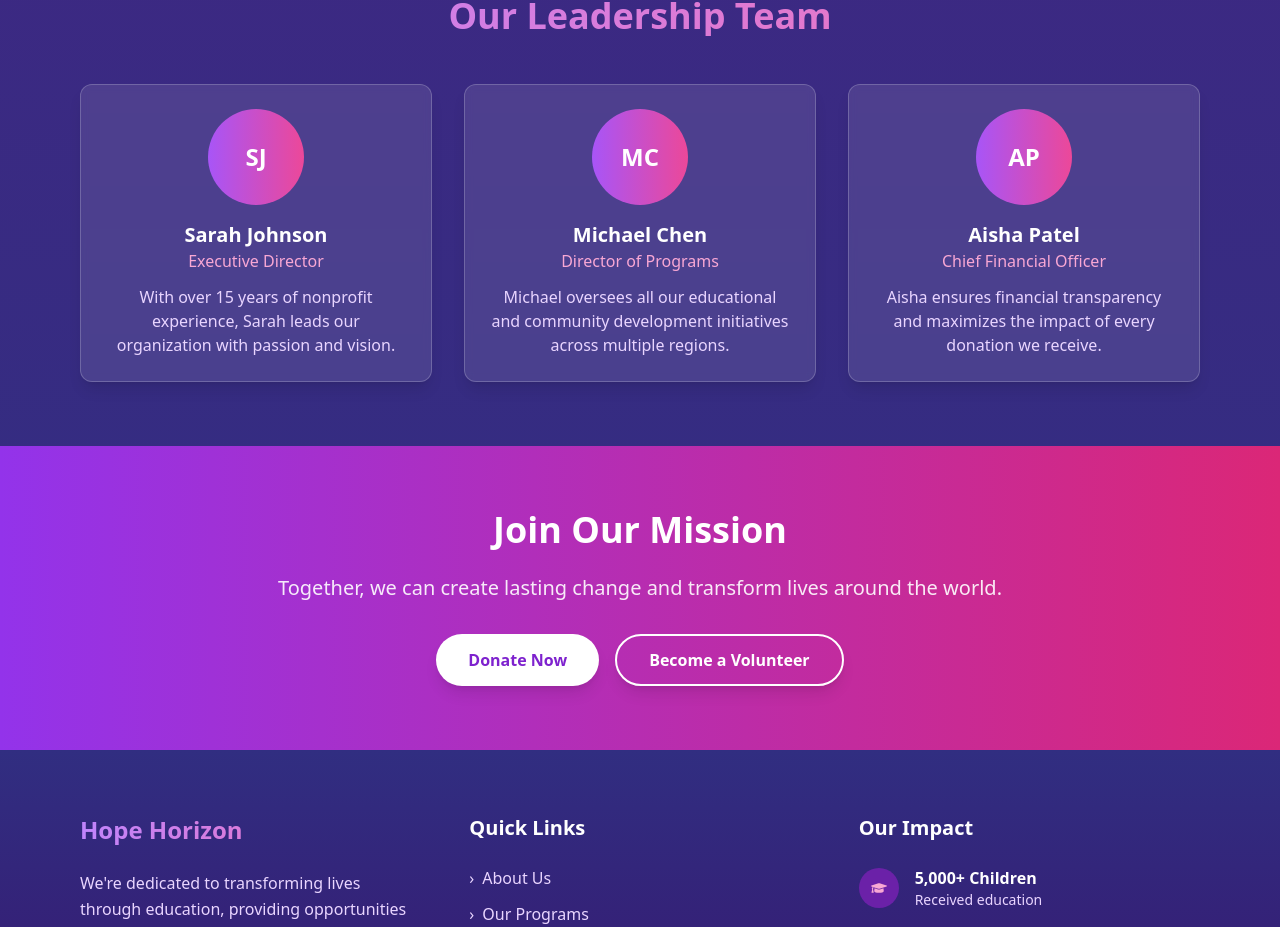
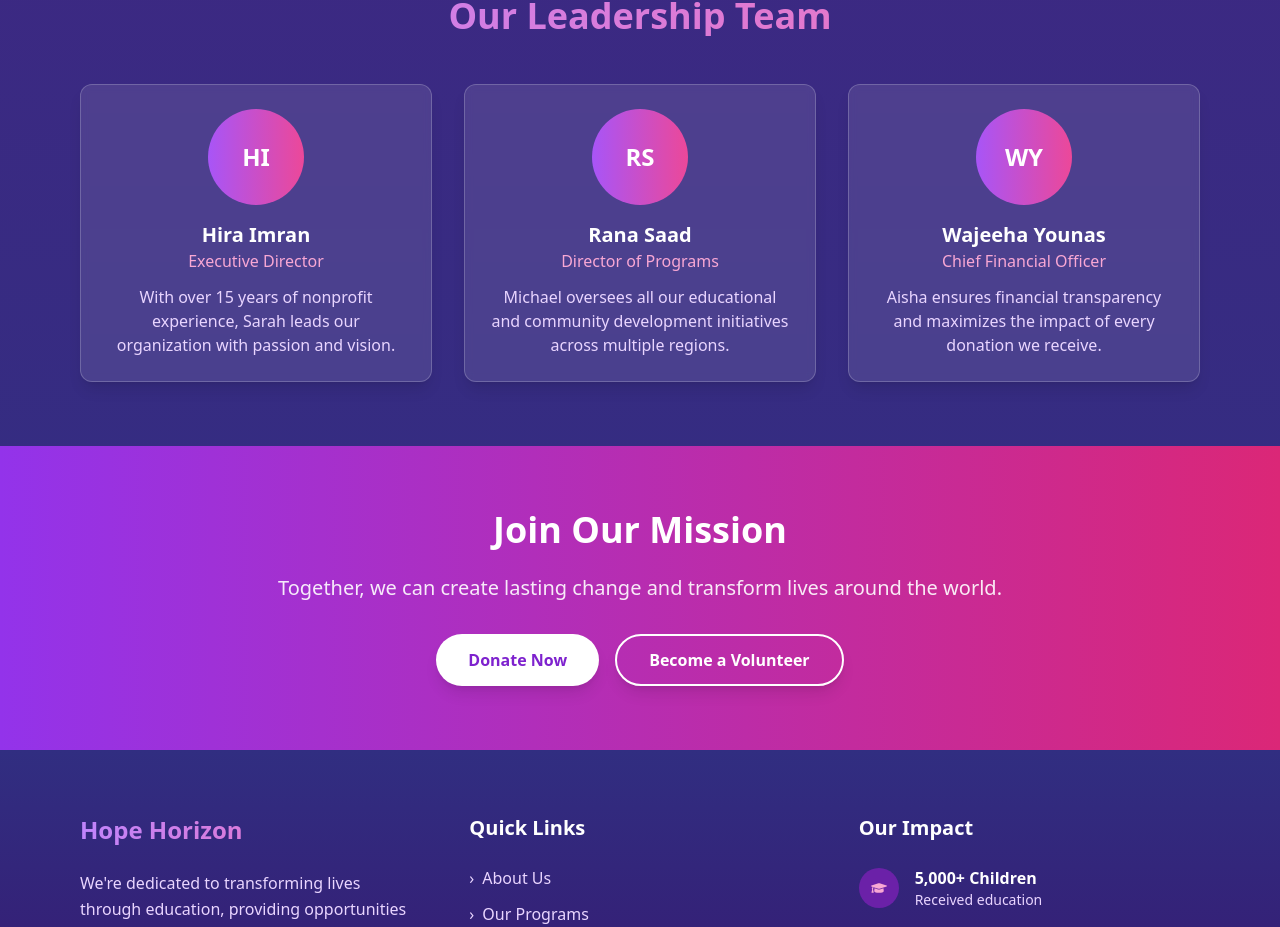
Before and after one commit to saad-co/hope-horizon, a Next.js app: page /about in a window 1280 px wide. Shown: the part 2182-3109 px from the top of the page. Built offline with nearby package versions, Linux system fonts and the light colour scheme.

Commit message:
changes in about page

```diff
--- a/src/components/about/AboutUsClientPage.jsx
+++ b/src/components/about/AboutUsClientPage.jsx
@@ -140,19 +140,19 @@ const AboutPage = () => {
 
                     <div className="grid grid-cols-1 sm:grid-cols-2 md:grid-cols-3 gap-8">
                         <TeamMember
-                            name="Sarah Johnson"
+                            name="Hira Imran"
                             title="Executive Director"
                             bio="With over 15 years of nonprofit experience, Sarah leads our organization with passion and vision."
                         />
 
                         <TeamMember
-                            name="Michael Chen"
+                            name="Rana Saad"
                             title="Director of Programs"
                             bio="Michael oversees all our educational and community development initiatives across multiple regions."
                         />
 
                         <TeamMember
-                            name="Aisha Patel"
+                            name="Wajeeha Younas"
                             title="Chief Financial Officer"
                             bio="Aisha ensures financial transparency and maximizes the impact of every donation we receive."
                         />
```
